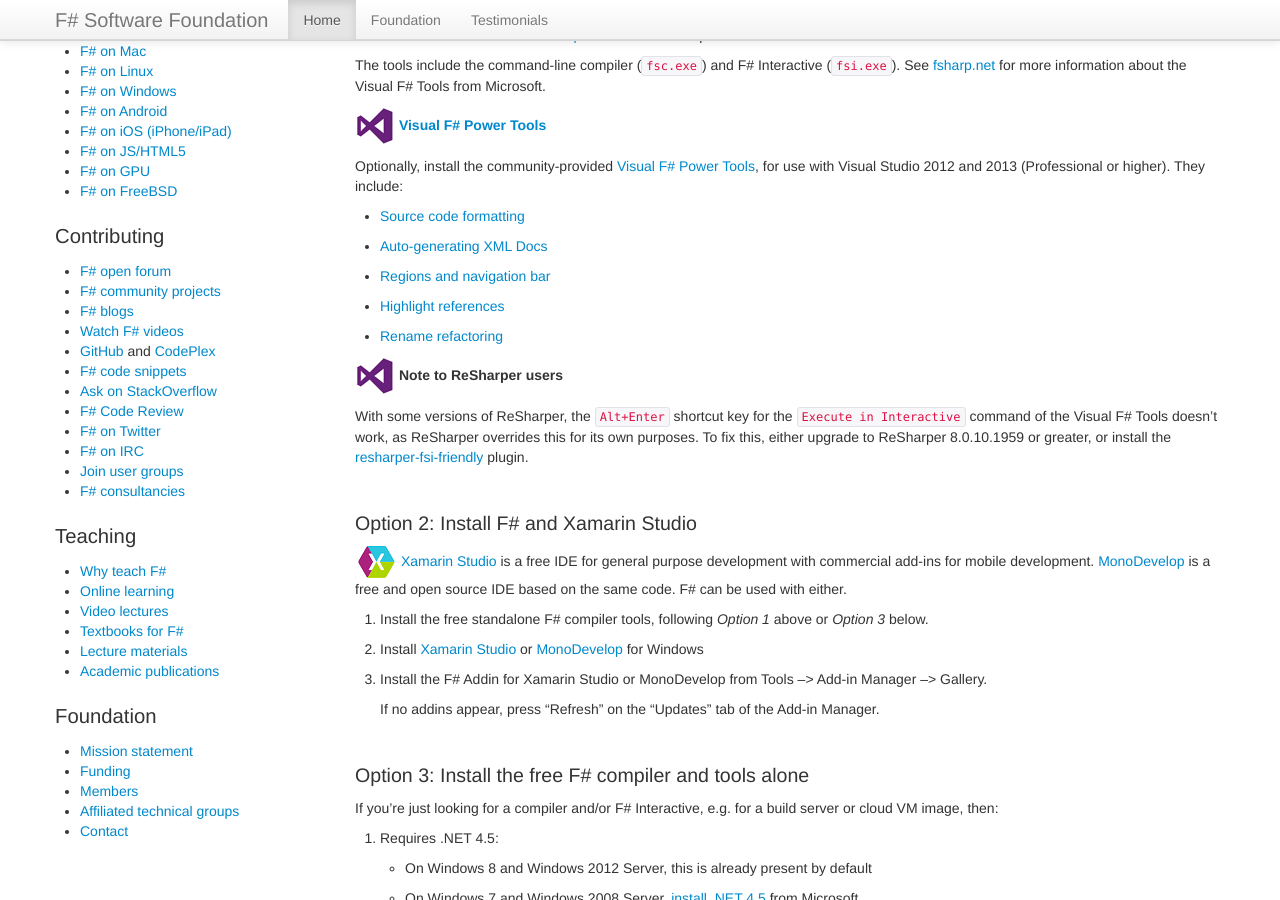
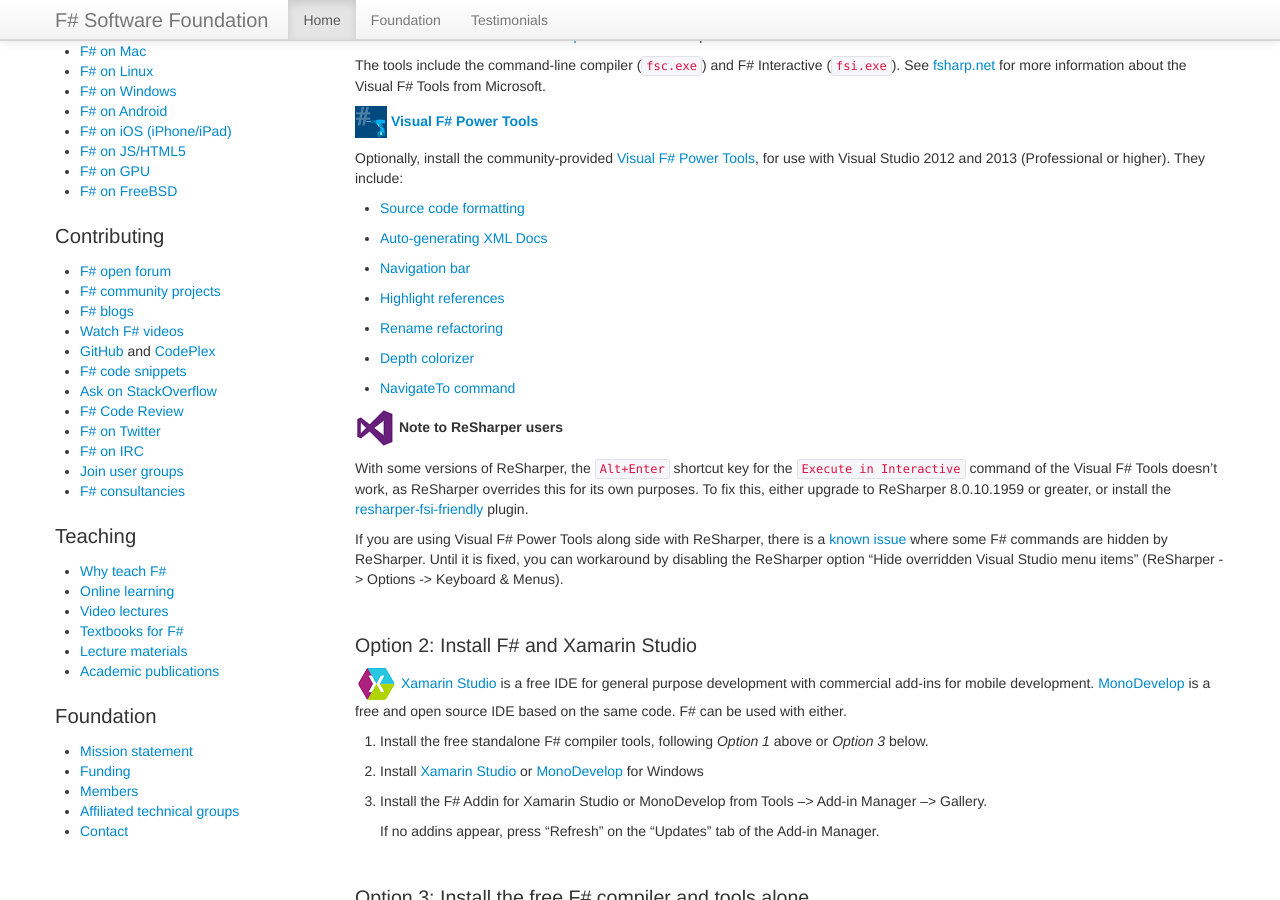
Before and after one commit to fsharp/fsharp.org, a Jekyll site: the page built from use/windows/index.md, in a window 1280 px wide and 900 px high, scrolled down 414 px. Built offline with Jekyll 4.4.1, drawn with Linux system fonts in a browser that asks for light colours; nearby versions of some CDN libraries; some web fonts are replaced; comment, search, counter and statistics services are not loaded.

Commit message:
Update windows guide regarding conflicts between VFPT and R#

```diff
--- a/use/windows/index.md
+++ b/use/windows/index.md
@@ -27,7 +27,7 @@
 The tools include the command-line compiler (`fsc.exe`) and F# Interactive (`fsi.exe`).
 See [fsharp.net](http://msdn.microsoft.com/en-us/vstudio/hh388569.aspx) for more information about the Visual F# Tools from Microsoft.
 
-##### ![logo](/images/thumbs/vstudio.png)&nbsp;[Visual F# Power Tools](http://fsprojects.github.io/VisualFSharpPowerTools/) #####
+##### ![logo](/images/thumbs/FSharpVSPowerTools.png)&nbsp;[Visual F# Power Tools](http://fsprojects.github.io/VisualFSharpPowerTools/) #####
 
 Optionally, install the community-provided [Visual F# Power Tools](http://fsprojects.github.io/VisualFSharpPowerTools/),
 for use with Visual Studio 2012 and 2013 (Professional or higher). They include:
@@ -36,17 +36,23 @@
 
  - [Auto-generating XML Docs](http://fsprojects.github.io/VisualFSharpPowerTools/xmldoc.html)
 
- - [Regions and navigation bar](http://fsprojects.github.io/VisualFSharpPowerTools/navbar.html)
+ - [Navigation bar](http://fsprojects.github.io/VisualFSharpPowerTools/navbar.html)
 
  - [Highlight references](http://fsprojects.github.io/VisualFSharpPowerTools/highlightusage.html)
 
  - [Rename refactoring](http://fsprojects.github.io/VisualFSharpPowerTools/rename.html)
+
+ - [Depth colorizer](http://fsprojects.github.io/VisualFSharpPowerTools/depthcolorizer.html)
+
+ - [NavigateTo command](http://fsprojects.github.io/VisualFSharpPowerTools/navigateto.html)
 
 ##### ![logo](/images/thumbs/vstudio.png)&nbsp;Note to ReSharper users #####
 
 With some versions of ReSharper, the `Alt+Enter` shortcut key for the `Execute in Interactive`
 command of the Visual F# Tools  doesn't work, as ReSharper overrides this for its own purposes.
 To fix this, either upgrade to ReSharper 8.0.10.1959 or greater, or install the [resharper-fsi-friendly](https://github.com/citizenmatt/resharper-fsi-friendly) plugin.
+
+If you are using Visual F# Power Tools along side with ReSharper, there is a [known issue](http://youtrack.jetbrains.com/issue/RSRP-409199) where some F# commands are hidden by ReSharper. Until it is fixed, you can workaround by disabling the ReSharper option "Hide overridden Visual Studio menu items" (ReSharper -> Options -> Keyboard & Menus).
 
 <br />
 
```
